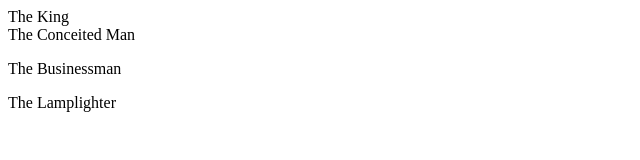
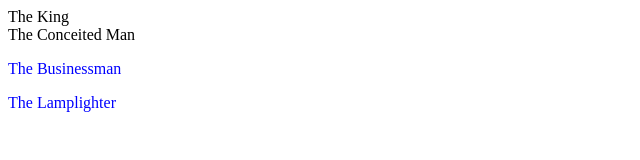
Before and after one commit to waress/simplest-selector, a plain HTML site: page index.html in a window 1280 px wide. Shown: the whole page, without its empty margins (0-640 px from the left). Drawn offline with Linux system fonts and the light colour scheme.

Commit message:
Add css link and blue color to .big

```diff
--- a/index.html
+++ b/index.html
@@ -4,6 +4,7 @@
     <meta charset="UTF-8">
     <meta name="viewport" content="width=device-width, initial-scale=1.0">
     <title>Simplest selectors</title>
+    <link rel="stylesheet" href="styles.css">
 </head>
 <body>
     <div class="container">
--- a/styles.css
+++ b/styles.css
@@ -0,0 +1,3 @@
+.big {
+    color: blue;
+}
```
